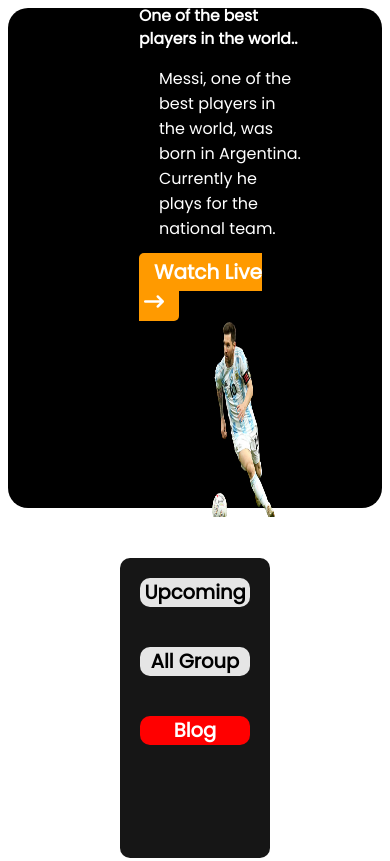
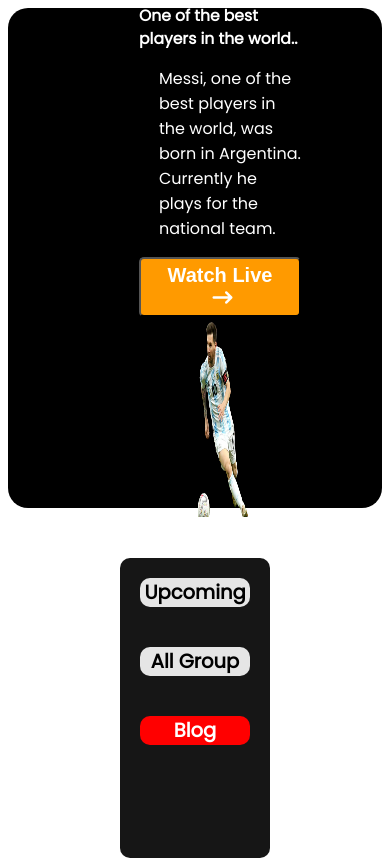
Before and after one commit to majharul224/worldCap-2022, a plain HTML site: page index.html in a window 390 px wide. Shown: the top 861 px of the page. Drawn offline with Linux system fonts and the light colour scheme; files whose address does not match are found by name.

Commit message:
first commit

```diff
--- a/index.html
+++ b/index.html
@@ -17,7 +17,8 @@
             One of the best players in the world..
         </h1>
         <p>Messi, one of the best players in the world, was born in Argentina. Currently he plays for the national team.</p>
-        <a href="upcomingMatch.html" ></i>Watch Live <span><i class="fa-solid fa-arrow-right-long"></i></span></a>
+   <button class="watch"></i>Watch Live <span><i class="fa-solid fa-arrow-right-long"></i></span>
+   </button>
     </div>
    <div class="half-width">
     <img src="images/player/messi.png" alt="">
@@ -133,7 +134,7 @@
     </section>
     <!-------------- view button start--------------- -->
     <section>
-        <a href="upcomingMatch.html" class="button">Link Button</a>
+        <a href="upcomingMatch.html" class="button">View All</a>
     </section>
     <!-------------- view button end--------------- -->
 
--- a/style.css
+++ b/style.css
@@ -30,15 +30,18 @@ body{
     font-weight: 700;
      font-size: 4vw;
 }
-.half-width a{
+.watch {
     display: inline;
     text-decoration: none;
     background-color:  #ff9a00;
     border-radius: 5px;
     color: #FFFFFF;
-    padding: 5px 15px;
+    padding: 5px 25px;
     font-size: 20px;
     font-weight: 700;
+}
+.watch:hover{
+    transform: scale(1.5)
 }
 .fa-arrow-right-long{
     margin-left: 5px;
@@ -179,7 +182,7 @@ padding: 10px;
         align-items: center;
     }
     .half-width img{
-        width: 100%;
+        width: 80%;
         height: 200px;
     }
     #box-1{
@@ -212,7 +215,7 @@ padding: 10px;
     }
     .footer-container{
         height: 400px;
-        width: auto;
+        width: 80%;
         background-color: #000000;
         margin-top: 60px;
     }
```
